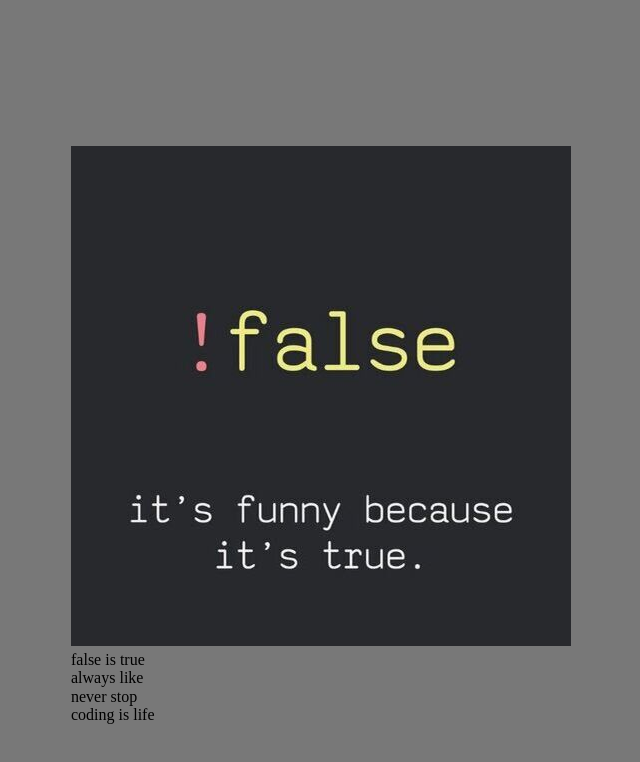
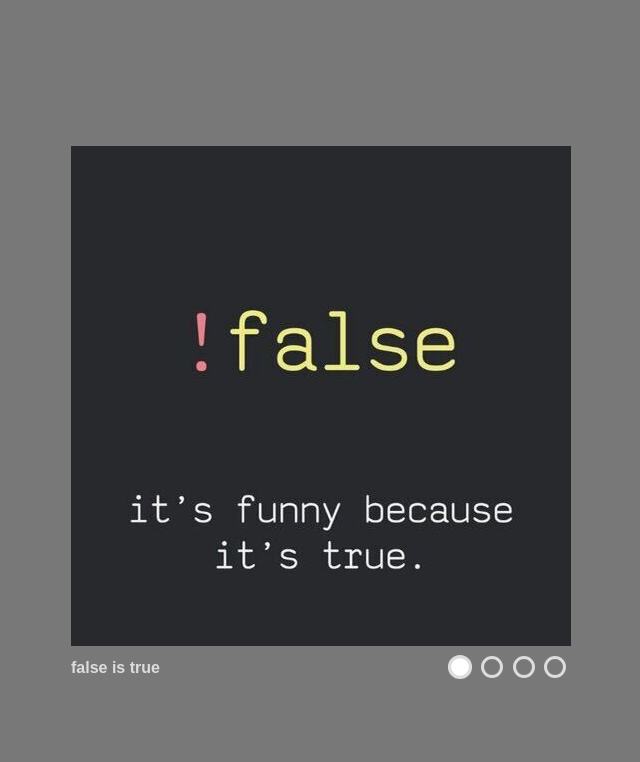
Before and after one commit to AlexeiTorchinsky/cssMemeSlider, a plain HTML site: page cssMemeSlider/index.html in a window 1280 px wide. Shown: the whole page, without its empty margins (319-959 px from the left). Drawn offline with Linux system fonts and the light colour scheme.

Commit message:
feat: complete cssMemSlider  (Thu, Sep 14, 2023 10:56:46 AM)

```diff
--- a/cssMemeSlider/styles.css
+++ b/cssMemeSlider/styles.css
@@ -30,6 +30,18 @@ body {
   flex-direction: row;
 }
 
+.controls label {
+  border: 3px solid #ddd;
+  cursor: pointer;
+  display: inline-block;
+  height: 1rem;
+  width: 1rem;
+  border-radius: 50%;
+  margin: 0.3rem;
+}
+.controls label:hover {
+  background-color: #ddd;
+}
 
 .controls label:hover {
   background-color: #ddd;
@@ -38,6 +50,32 @@ body {
 .controls label:active {
   transform: scale(0.9);
 }
+
+.meme-label {
+
+  width: 2rem;
+  height: 2rem;
+  margin-top: -8px;
+  margin-left: -8px;
+  cursor: pointer;
+  transition: all 0.5s ease-out;
+}
+.meme-capture_overflow {
+  display: flex;
+
+}
+.meme-text{
+  font-family: sans-serif;
+  font-weight: bold ;
+  color: #ddd;
+  margin-top: 0.5rem;
+  white-space: nowrap;
+  transition: all 0.5s ease-out;
+  opacity: 0
+}
+
+
+
 
 .slides-img {
   display: flex;
```
